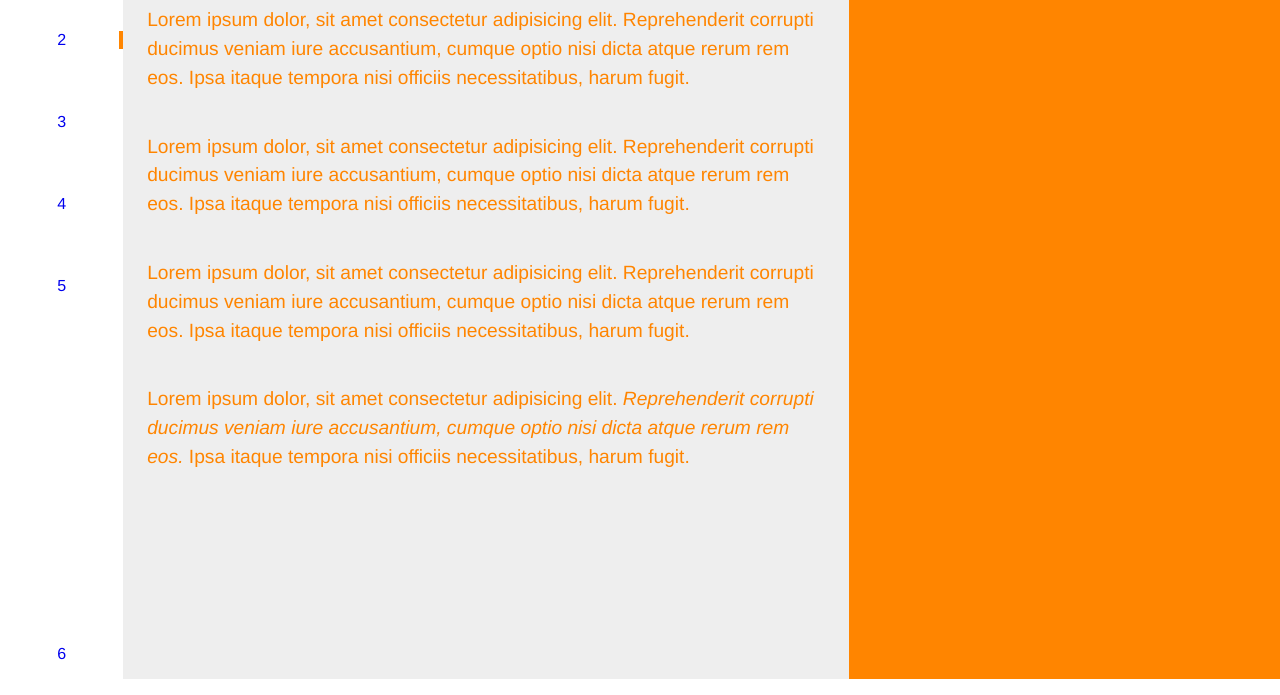
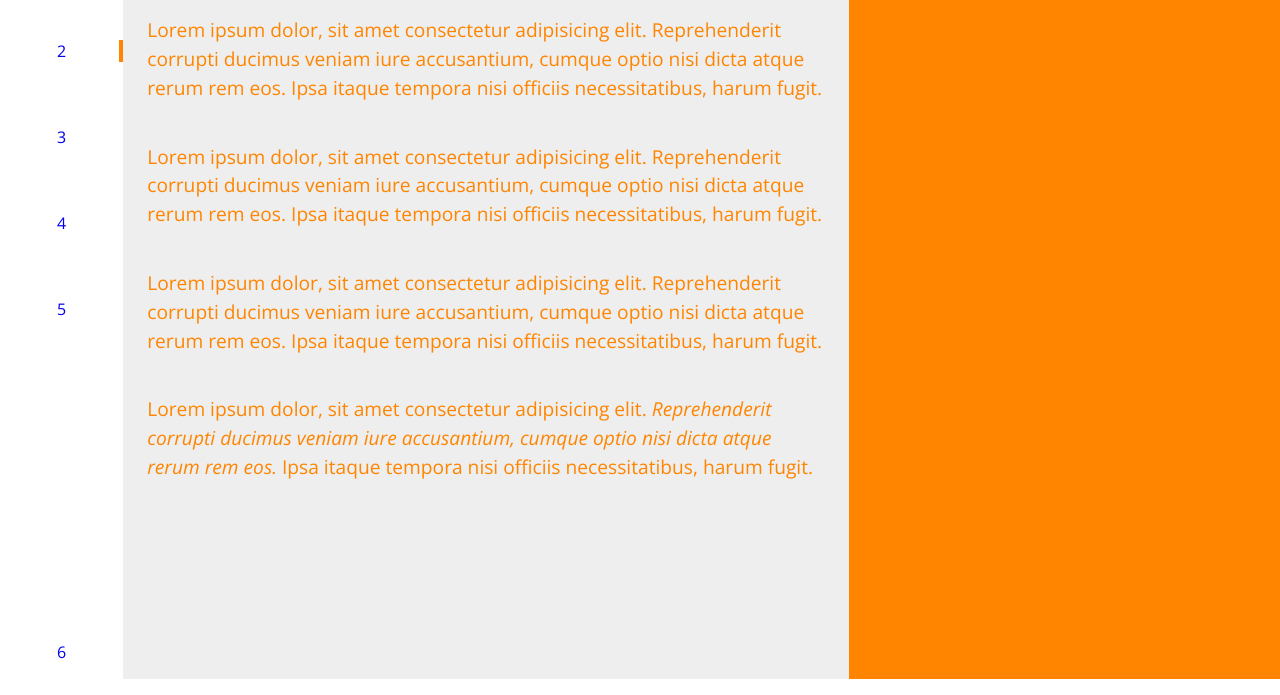
Before and after one commit to nolanknill/lec-sass-and-typography, a plain HTML site: page index.html in a window 1280 px wide. Shown: the part 121-816 px from the top of the page. Drawn offline with Linux system fonts and the light colour scheme.

Commit message:
Typography: Add OpenSans fonts using @font-face

```diff
--- a/styles/partials/_typography.scss
+++ b/styles/partials/_typography.scss
@@ -1,4 +1,4 @@
-$font-stack: Helvetica, sans-serif;
+$font-stack: "Open Sans";
 $root-font-size: 100%;
 
 html {
@@ -8,3 +8,40 @@ html {
 body {
     font-family: $font-stack;
 }
+
+@font-face {
+    font-family: $font-stack;
+    src: url("../assets/fonts/OpenSans-Regular.woff2") format("woff2"),
+         url("../assets/fonts/OpenSans-Regular.woff") format("woff"),
+         url("../assets/fonts/OpenSans-Regular.ttf") format("truetype");
+    font-weight: normal;
+    font-style: normal;
+}
+
+@font-face {
+    font-family: $font-stack;
+    src: url("../assets/fonts/OpenSans-Italic.woff2") format("woff2"),
+         url("../assets/fonts/OpenSans-Italic.woff") format("woff"),
+         url("../assets/fonts/OpenSans-Italic.ttf") format("truetype");
+    font-weight: normal;
+    font-style: italic;
+}
+
+// Bold
+@font-face {
+    font-family: $font-stack;
+    src: url("../assets/fonts/OpenSans-Bold.woff2") format("woff2"),
+         url("../assets/fonts/OpenSans-Bold.woff") format("woff"),
+         url("../assets/fonts/OpenSans-Bold.ttf") format("truetype");
+    font-weight: bold;
+    font-style: normal;
+}
+
+@font-face {
+    font-family: $font-stack;
+    src: url("../assets/fonts/OpenSans-BoldItalic.woff2") format("woff2"),
+         url("../assets/fonts/OpenSans-BoldItalic.woff") format("woff"),
+         url("../assets/fonts/OpenSans-BoldItalic.ttf") format("truetype");
+    font-weight: bold;
+    font-style: italic;
+}
```
Also changed, not shown: assets/fonts/OpenSans-Bold.ttf (added), assets/fonts/OpenSans-Bold.woff (added), assets/fonts/OpenSans-Bold.woff2 (added), assets/fonts/OpenSans-BoldItalic.ttf (added), assets/fonts/OpenSans-BoldItalic.woff (added), assets/fonts/OpenSans-BoldItalic.woff2 (added), assets/fonts/OpenSans-Italic.ttf (added), assets/fonts/OpenSans-Italic.woff (added), assets/fonts/OpenSans-Italic.woff2 (added), assets/fonts/OpenSans-Regular.ttf (added), assets/fonts/OpenSans-Regular.woff (added), assets/fonts/OpenSans-Regular.woff2 (added), styles/index.css.
